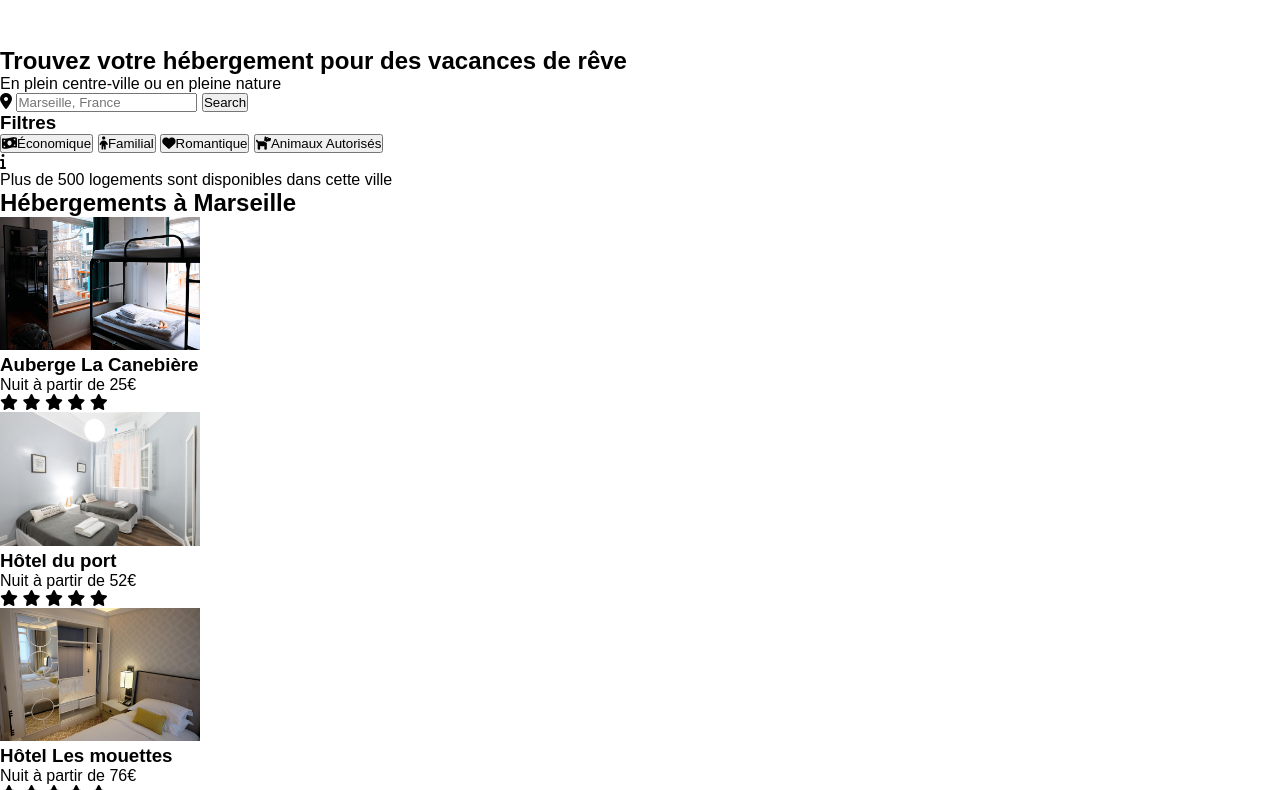
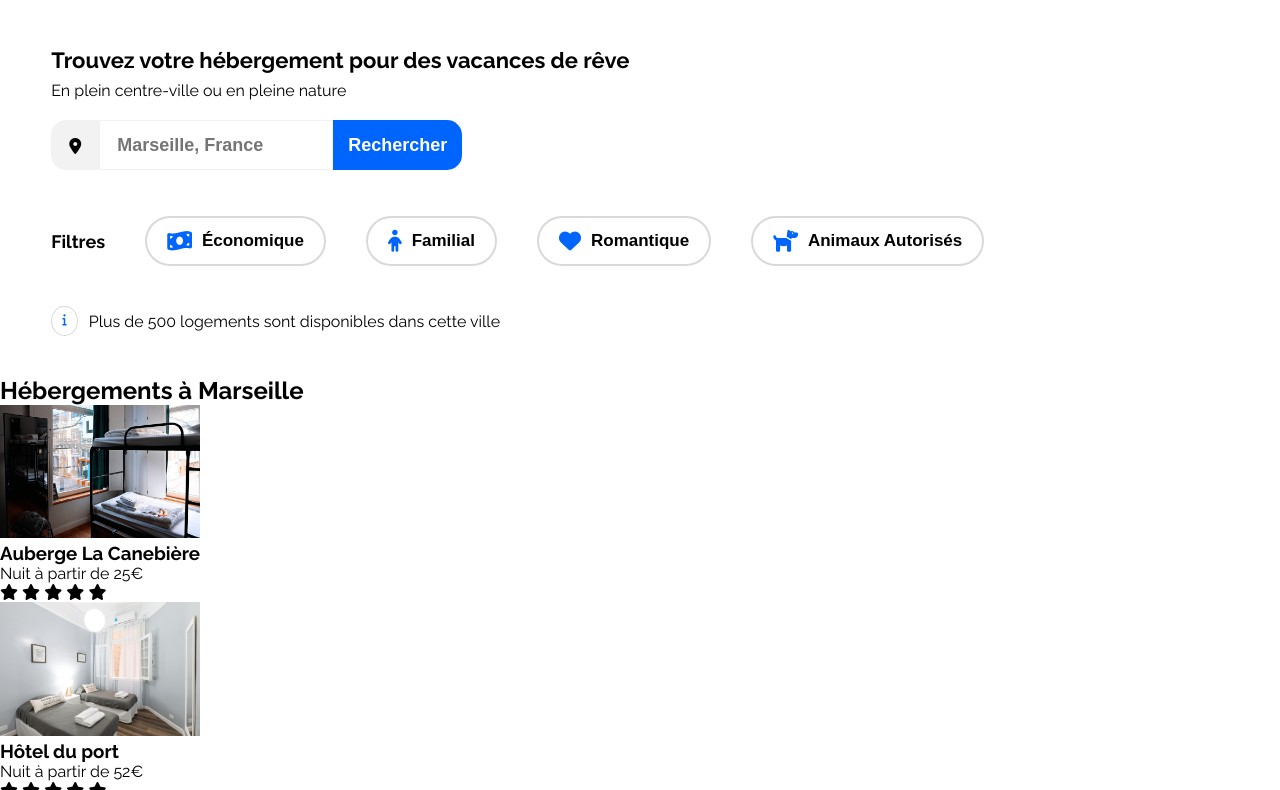
Before and after one commit to Akaiin/Booki, a plain HTML site: page index.html in a window 1280 px wide. Shown: the part 79-869 px from the top of the page. Drawn offline with Linux system fonts and the light colour scheme; files that its build step writes are made by us from their sources.

Commit message:
add css first section

```diff
--- a/index.html
+++ b/index.html
@@ -4,11 +4,14 @@
     <meta charset="UTF-8">
     <meta http-equiv="X-UA-Compatible" content="IE=edge">
     <meta name="viewport" content="width=device-width, initial-scale=1.0">
+    <link rel="stylesheet" href="style.css" />
     <script
         src="https://kit.fontawesome.com/07627d480d.js"
         crossorigin="anonymous"
         ></script>
-        <link rel="stylesheet" href="css/style.css" />
+        <link rel="preconnect" href="https://fonts.googleapis.com">
+        <link rel="preconnect" href="https://fonts.gstatic.com" crossorigin>
+        <link href="https://fonts.googleapis.com/css2?family=Raleway:wght@400;700&display=swap" rel="stylesheet">
     <title>Booki</title>
 </head>
 <body>
@@ -16,8 +19,8 @@
         <img src="images/logo/Booki.png" alt="logo booki" class="header__logo">
         <nav class="header__nav">
             <ul class="header__list">
-                <li><a href="#Hébergements à Marseille">Hébergements</a></li>
-                <li><a href="#Activités à Marseille">Activités</a></li>
+                <li><a href="#lodging" class="header__link">Hébergements</a></li>
+                <li><a href="#activity" class="header__link">Activités</a></li>
             </ul>
         </nav>
     </header>
@@ -25,29 +28,30 @@
         <h1 class="search__title">Trouvez votre hébergement pour des vacances de rêve</h1>
         <p class="search__subtitle">En plein centre-ville ou en pleine nature</p>
         <form class="search__form">
-            <i class="fa-solid fa-location-dot"></i>
-            <input type="search" id="search__form" placeholder="Marseille, France">
-            <button type="submit" class="search--btn btn">Search</button>
+            <i class="fa-solid fa-location-dot location__pin"></i>
+            <input type="search" class="textbox__input" id="search__form" placeholder="Marseille, France">
+            <button type="submit" class="search--btn btn">Rechercher</button>
         </form>
         <div class="filters">
         <h3 class="filters__title">Filtres</h3>
         <div class="filters__btn">
-            <button class="btn"><i class="fa-solid fa-money-bill-wave"></i>Économique</button>
-            <button class="btn"><i class="fa-solid fa-child"></i>Familial</button>
-            <button class="btn"><i class="fa-solid fa-heart"></i>Romantique</button>
-            <button class="btn"><i class="fa-solid fa-dog"></i>Animaux Autorisés</button>
+            <button class="filter__btn btn"><i class="fa-solid fa-money-bill-wave filter__icon"></i>Économique</button>
+            <button class="filter__btn btn"><i class="fa-solid fa-child filter__icon"></i>Familial</button>
+            <button class="filter__btn btn"><i class="fa-solid fa-heart filter__icon"></i>Romantique</button>
+            <button class="filter__btn btn"><i class="fa-solid fa-dog filter__icon"></i>Animaux Autorisés</button>
         </div>
         </div>
         <div class="info">
-            <i class="fa-solid fa-info"></i>
+            <i class="fa-solid fa-info info__icon"></i>
             <p class="info__text">Plus de 500 logements sont disponibles dans cette ville</p>
         </div>
     </section>
-    <section class="room__section">
+    <section class="room__section" id="lodging">
         <div class="room_section__left">
-        <h2 class="room__section__title" id="Hébergements à Marseille">Hébergements à Marseille</h2>
+        <h2 class="room__section__title">Hébergements à Marseille</h2>
         <div class="room__cards">
             <article class="room__card">
+                <a href="#">
                 <img src="images/hebergements/2_large/marcus-loke-WQJvWU_HZFo-unsplash.jpg" alt="La Canebière" class="room__photo" width="200">
                 <div class="card__text">
                     <h3 class="card__title">Auberge La Canebière</h3>
@@ -58,10 +62,12 @@
                         <i class="fa-solid fa-star"></i>
                         <i class="fa-solid fa-star"></i>
                         <i class="fa-solid fa-star star--grey"></i>
+                    </a>
                     </div>
                 </div>
             </article>
             <article class="room__card">
+                <a href="#">
                     <img src="images/hebergements/2_large/fred-kleber-gTbaxaVLvsg-unsplash.jpg" alt="Hôtel du port" class="room__photo" width="200">
                 <div class="card__text">
                     <h3 class="card__title">Hôtel du port</h3>
@@ -72,10 +78,12 @@
                         <i class="fa-solid fa-star"></i>
                         <i class="fa-solid fa-star"></i>
                         <i class="fa-solid fa-star star--grey"></i>
+                    </a>
                     </div>
                 </div>
             </article>
             <article class="room__card">
+                <a href="#">
                     <img src="images/hebergements/2_large/reisetopia-B8WIgxA_PFU-unsplash.jpg" alt="Hôtel Les mouettes" class="room__photo" width="200">
                 <div class="card__text">
                     <h3 class="card__title">Hôtel Les mouettes</h3>
@@ -86,10 +94,12 @@
                         <i class="fa-solid fa-star"></i>
                         <i class="fa-solid fa-star"></i>
                         <i class="fa-solid fa-star star--grey"></i>
+                    </a>
                     </div>
                 </div>
             </article>
             <article class="room__card">
+                <a href="#">
                     <img src="images/hebergements/2_large/annie-spratt-Eg1qcIitAuA-unsplash.jpg" alt="Hôtel de la mer" class="room__photo" width="200">
                 <div class="card__text">
                     <h3 class="card__title">Hôtel de la mer</h3>
@@ -100,10 +110,12 @@
                         <i class="fa-solid fa-star"></i>
                         <i class="fa-solid fa-star"></i>
                         <i class="fa-solid fa-star star--grey"></i>
+                    </a>
                     </div>
                 </div>
             </article>
             <article class="room__card">
+                <a href="#">
                     <img src="images/hebergements/2_large/nicate-lee-kT-ZyaiwBe0-unsplash.jpg" alt="Auberge Le Panier" class="room__photo" width="200">
                 <div class="card__text">
                     <h3 class="card__title">Auberge Le Panier</h3>
@@ -114,10 +126,12 @@
                         <i class="fa-solid fa-star"></i>
                         <i class="fa-solid fa-star"></i>
                         <i class="fa-solid fa-star star--grey"></i>
+                    </a>
                     </div>
                 </div>
             </article>
             <article class="room__card">
+                <a href="#">
                     <img src="images/hebergements/2_large/febrian-zakaria-M6S1WvfW68A-unsplash.jpg" alt="Hôtel Chez Amina" class="room__photo" width="200">
                 <div class="card__text">
                     <h3 class="card__title">Hôtel Chez Amina</h3>
@@ -128,6 +142,7 @@
                         <i class="fa-solid fa-star"></i>
                         <i class="fa-solid fa-star"></i>
                         <i class="fa-solid fa-star star--grey"></i>
+                    </a>
                     </div>
                 </div>
             </article>
@@ -140,6 +155,7 @@
         <i class="fa-solid fa-chart-line"></i>
     </div>
     <article class="room__card__right">
+        <a href="#">
             <img src="images/hebergements/2_large/emile-guillemot-Bj_rcSC5XfE-unsplash.jpg" alt="Hôtel Le Soleil du matin" class="room__photo__right" width="200">
         <div class="card__text">
             <h3 class="card__title">Hôtel Le Soleil du matin</h3>
@@ -150,10 +166,12 @@
                 <i class="fa-solid fa-star"></i>
                 <i class="fa-solid fa-star"></i>
                 <i class="fa-solid fa-star star--grey"></i>
+            </a>
             </div>
         </div>
     </article>
     <article class="room__card__right">
+        <a href="#">
             <img src="images/hebergements/2_large/aw-creative-VGs8z60yT2c-unsplash.jpg" alt="Chambre d'hôtes Au cœur de l'eau" class="room__photo__right" width="200">
         <div class="card__text">
             <h3 class="card__title">Chambre d'hôtes Au cœur de l'eau</h3>
@@ -164,10 +182,12 @@
                 <i class="fa-solid fa-star"></i>
                 <i class="fa-solid fa-star"></i>
                 <i class="fa-solid fa-star star--grey"></i>
+            </a>
             </div>
         </div>
     </article>
     <article class="room__card__right">
+        <a href="#">
             <img src="images/hebergements/2_large/febrian-zakaria-sjvU0THccQA-unsplash.jpg" alt="Hôtel Bleu et Blanc" class="room__photo__right" width="200">
         <div class="card__text">
             <h3 class="card__title">Hôtel Bleu et Blanc</h3>
@@ -178,13 +198,14 @@
                 <i class="fa-solid fa-star"></i>
                 <i class="fa-solid fa-star"></i>
                 <i class="fa-solid fa-star star--grey"></i>
+            </a>
             </div>
         </div>
     </article>
     </div>
     </section>
-    <section class="activity__section">
-        <h2 class="activity__section__title" id="Activités à Marseille">Activités à Marseille</h2>
+    <section class="activity__section" id="activity">
+        <h2 class="activity__section__title">Activités à Marseille</h2>
         <div class="activity__cards">
             <article class="activity__card">
                 <img src="images/activites/2_large/reno-laithienne-QUgJhdY5Fyk-unsplash.jpg" alt="Vieux-Port" class="room__photo" width="200">
--- a/style.css
+++ b/style.css
@@ -21,7 +21,7 @@ a {
 .header {
     display: flex;
     justify-content: space-between;
-    align-items: center;
+
     padding: 44px 4% 63px 4%;
 }
 
@@ -32,9 +32,143 @@ a {
 
 .header__list {
     display: flex;
-    gap: 67px;
     font-weight: 500;
     font-size: 16px;
+    justify-content: space-between;
+    gap: 20px;
+}
+
+.header__link {
+    padding-left: 30px;
+    padding-right: 30px;
+    padding-top: 44px;
+}
+
+.header__link:hover {
+    color: #0065FC;
+    box-shadow: inset 0px 2px 0px 0px #0065FC;
+
+}
+
+.search__room {
+    padding-left: 4%;
+    padding-right: 4%;
+}
+
+.search__title {
+    font-weight: 700;
+    font-size: 22px;
+    line-height: 26px;
+    margin-bottom: 8px;
+}
+
+.search__subtitle {
+    font-weight: 400;
+    font-size: 16px;
     line-height: 19px;
-    text-align: center;
+    font-style: normal;
+    margin-bottom: 20px;
 }
+
+.search__form {
+    display: flex;
+    align-items: center;
+    margin-bottom: 46px;
+}
+
+.location__pin {
+    padding: 17px;
+    height: 50px;
+    border: 1px solid #F2F2F2;
+    border-radius: 15px 0px 0px 15px;
+    background-color: #F2F2F2;
+}
+
+.textbox__input {
+    padding: 17px;
+    border: 1px solid #F2F2F2;
+    outline: none;
+    width: 234px;
+    height: 50px;
+    font-weight: 700;
+    font-size: 18px;
+    line-height: 21px;
+}
+
+.btn {
+    cursor: pointer;
+}
+
+.search--btn {
+    padding: 15px;
+    height: 50px;
+    border: none;
+    border-radius: 0px 15px 15px 0px;
+    background-color: #0065FC;
+    color: white;
+    font-weight: 700;
+    font-size: 18px;
+    line-height: 21px;
+}
+
+.filters {
+    display: flex;
+    align-items: center;
+    margin-bottom: 40px;
+}
+
+.filters__title {
+    font-weight: 700;
+    font-size: 18px;
+    margin-right: 40px;
+}
+
+.filters__btn {
+    display: flex;
+    gap: 40px;
+}
+
+.filter__btn {
+    display: flex;
+    align-items: center;
+    height: 50px;
+    border: 2px solid #D9D9D9;
+    border-radius: 25px;
+    padding: 20px;
+    font-weight: 700;
+    font-size: 17px;
+    line-height: 20px;
+    background-color: white;
+}
+
+.filter__btn:hover{
+    background-color: #DEEBFF;
+}
+
+
+.filter__icon {
+    font-size: 22px;
+    margin-right: 10px;
+    color: #0065FC;
+}
+
+.info {
+    display: flex;
+    align-items: center;
+    margin-bottom: 40px;
+}
+
+.info__icon {
+    color: #0065FC;
+    border: 1px solid #D9D9D9;
+    border-radius: 50%;
+    padding: 7px 10px 9px 10px;
+    font-size: 12px;
+    margin-right: 11px;
+}
+
+.info__text {
+    font-weight: 400;
+    font-size: 16px;
+    line-height: 19px;
+}
```
Lines whose indentation alone changed are shown as unchanged.
